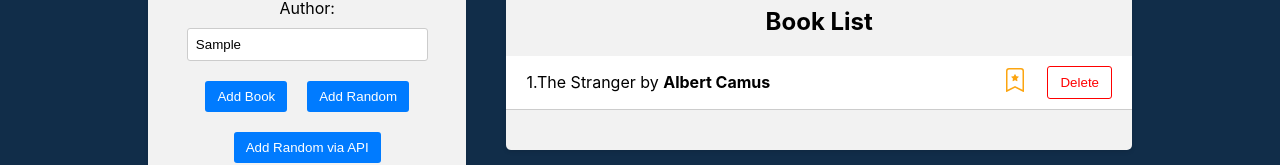
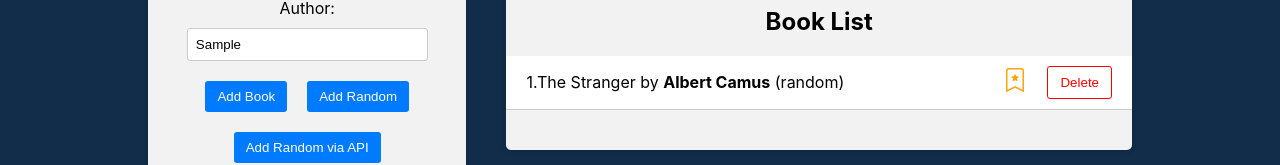
Before and after one commit to KirillPrushak/react-redux, a React (Create React App) app in the folder frontend/: page / in a window 1280 px wide. Both pictures are taken after typing "Sample", "Sample" into the empty fields and a click on the button "Add Random". Shown: the part 286-451 px from the top of the page. Built offline with nearby package versions, Linux system fonts and the light colour scheme.

Commit message:
Add book source

```diff
--- a/frontend/src/components/BookForm/BookForm.js
+++ b/frontend/src/components/BookForm/BookForm.js
@@ -15,7 +15,7 @@
     const randomIndex = Math.floor(Math.random() * booksData.length);
     const randomBook = booksData[randomIndex];
 
-    const randomBookWithID = createBookWithID(randomBook);
+    const randomBookWithID = createBookWithID(randomBook, 'random');
     dispatch(addBook(randomBookWithID));
   };
 
@@ -23,7 +23,7 @@
     e.preventDefault();
 
     if (title && author) {
-      const book = createBookWithID({ title, author });
+      const book = createBookWithID({ title, author }, 'manual');
       dispatch(addBook(book));
       setTitle('');
       setAuthor('');
@@ -34,7 +34,7 @@
     try {
       const res = await axios.get('http://localhost:4000/random-book');
       if (res?.data?.title && res?.data?.author) {
-        dispatch(addBook(createBookWithID(res.data)));
+        dispatch(addBook(createBookWithID(res.data, 'API')));
       }
     } catch (error) {
       console.log('Error fetching random book', error);
--- a/frontend/src/components/BookList/BookList.js
+++ b/frontend/src/components/BookList/BookList.js
@@ -68,7 +68,8 @@
             <li key={book.id}>
               <div className="book-info">
                 {++i}.{highlightMatch(book.title, titleFilter)} by{' '}
-                <strong>{highlightMatch(book.author, authorFilter)}</strong>
+                <strong>{highlightMatch(book.author, authorFilter)}</strong> (
+                {book.source})
               </div>
               <div className="book-actions">
                 <span onClick={() => handleToggleFavorite(book.id)}>
--- a/frontend/src/utils/createBookWithID.js
+++ b/frontend/src/utils/createBookWithID.js
@@ -1,8 +1,9 @@
 import { v4 as uuidv4 } from 'uuid';
 
-const createBookWithID = (book) => {
+const createBookWithID = (book, source) => {
   return {
     ...book,
+    source,
     id: uuidv4(),
     isFavorite: false,
   };
```
